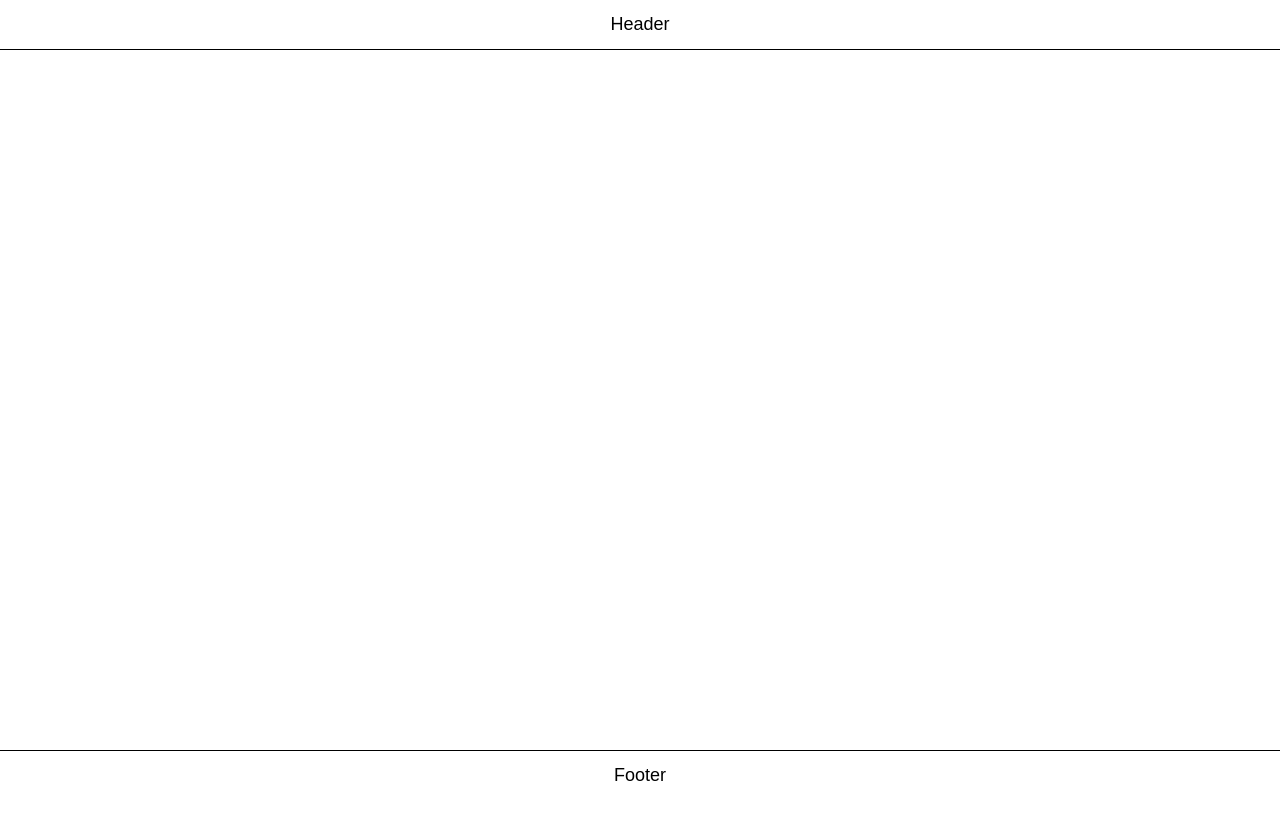
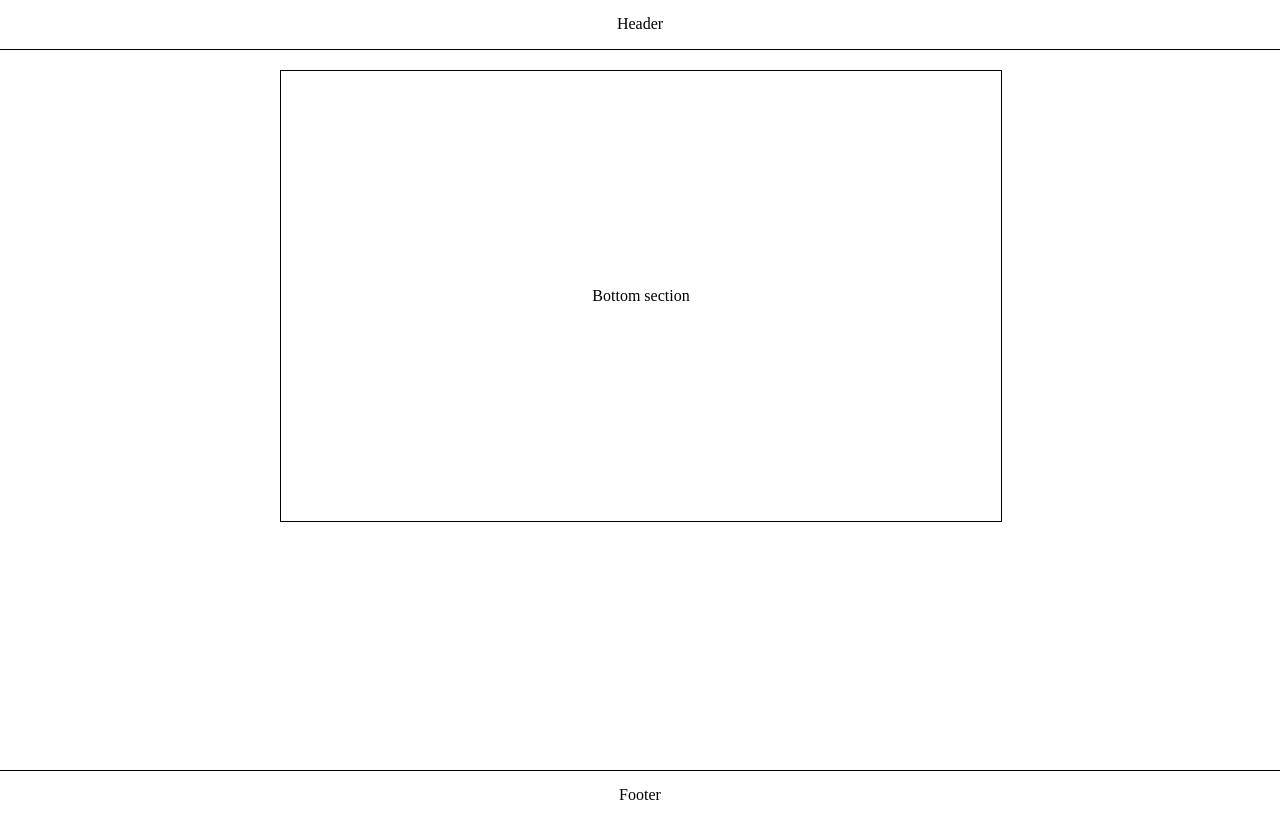
Before and after one commit to ooloo-io/github-flow-AlexandrCherenkov, a website: page src/index.html in a window 1280 px wide. Drawn offline with nearby package versions, Linux system fonts and the light colour scheme.

Commit message:
add bottom section

```diff
--- a/src/index.html
+++ b/src/index.html
@@ -16,7 +16,11 @@
   <header class="header">
     Header
   </header>
-  <main class="content"></main>
+  <main class="content">
+    <section class="section">
+      Bottom section
+    </section>
+  </main>
   <footer class="footer">
     Footer
   </footer>
--- a/src/styles.css
+++ b/src/styles.css
@@ -1,4 +1,4 @@
-body {
+bbody {
   font-family: Arial, Helvetica, sans-serif;
   font-size: 18px;
 }
@@ -24,3 +24,13 @@ body {
   width: 720px;
   margin: auto;
 }
+
+.section {
+  height: 450px;
+  width: 100%;
+  margin-top: 20px;
+  display: flex;
+  justify-content: center;
+  align-items: center;
+  border: 1px solid black;
+}
```
